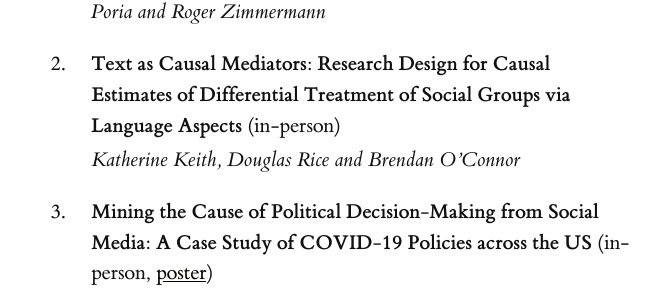
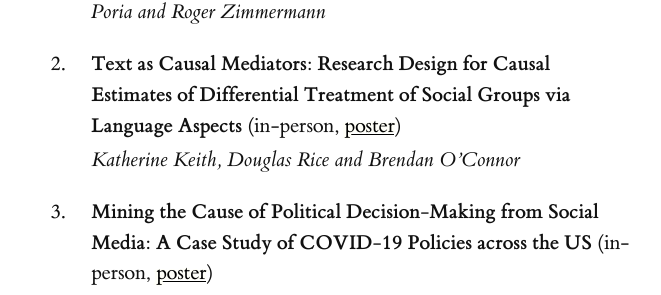
Before and after one commit to causaltext/causaltext.github.io, a Jekyll site: the page built from 2021/program.md, in a window 1280 px wide and 900 px high, scrolled down 2151 px. Shown: the part 147-442 px from the top of the window, without its empty margins (426-1087 px from the left). Built offline with Jekyll 4.4.1, drawn with Linux system fonts in a browser that asks for light colours.

Commit message:
Update program.md

```diff
--- a/2021/program.md
+++ b/2021/program.md
@@ -53,7 +53,7 @@ to interact further with paper authors during the poster session.
    1. * **Causal Augmentation for Causal Sentence Classification** (virtual, [poster](https://s3.amazonaws.com/pf-upload-01/u-59356/0/2021-10-20/zd43kko/CausalAugment_CINLP_2021_Presentation_POSTER.pdf))
       * *Fiona Anting Tan, Devamanyu Hazarika, See-Kiong Ng, Soujanya Poria and Roger Zimmermann*
 
-   2. * **Text as Causal Mediators: Research Design for Causal Estimates of Differential Treatment of Social Groups via Language Aspects** (in-person)
+   2. * **Text as Causal Mediators: Research Design for Causal Estimates of Differential Treatment of Social Groups via Language Aspects** (in-person, [poster](https://drive.google.com/file/d/1787tdZp6XaT1Rsl9-g5iQIRtbwBeYbFr/view?usp=drive_web))
       * *Katherine Keith, Douglas Rice and Brendan O'Connor*
 
    3. * **Mining the Cause of Political Decision-Making from Social Media: A Case Study of COVID-19 Policies across the US** (in-person, [poster](https://drive.google.com/file/d/1dZ-yd4uc0T9HPbjQ7tsEBZw9ddoFfcYT/))
```
